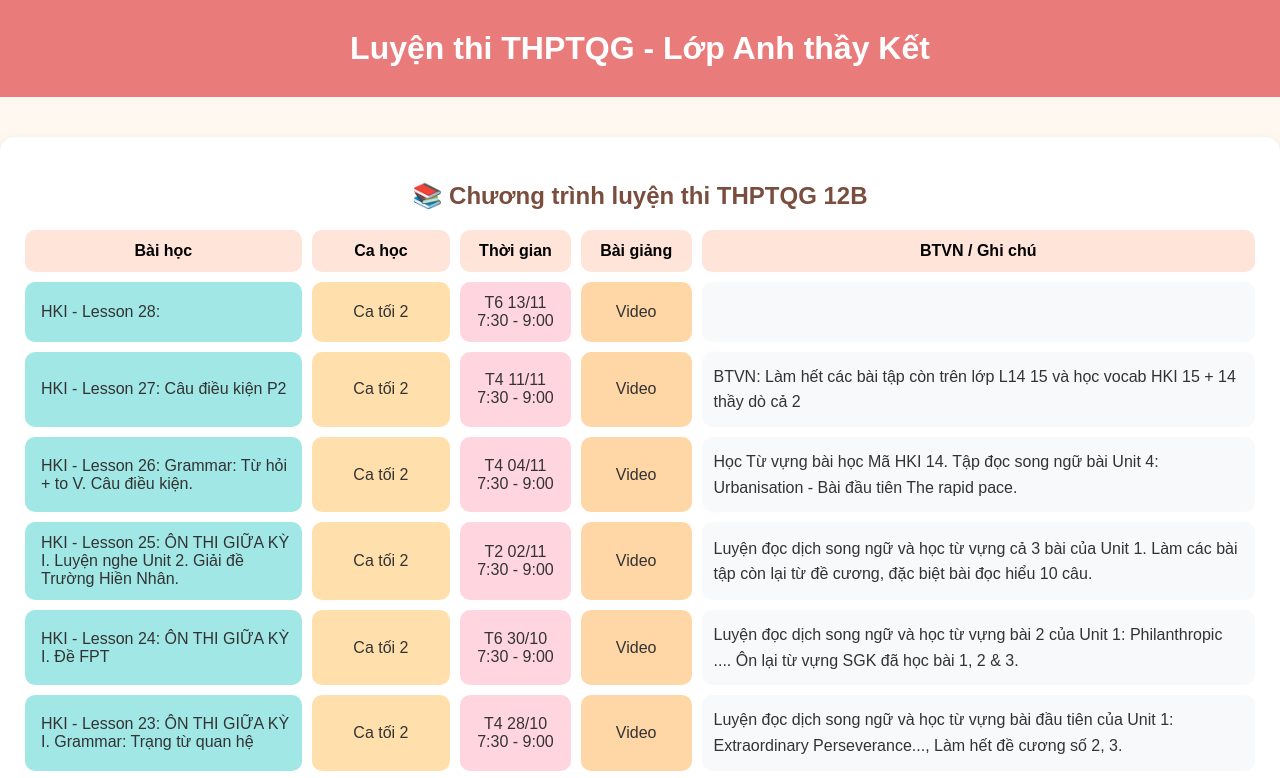
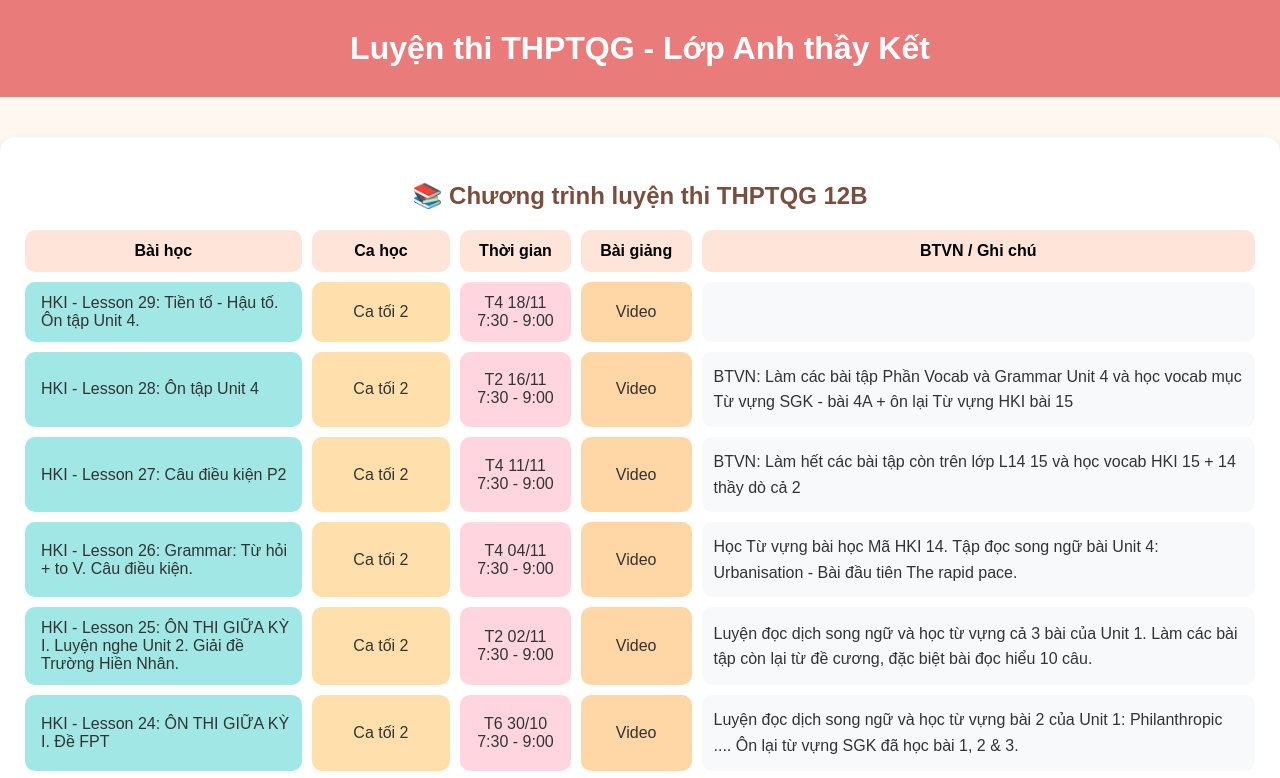
Before and after one commit to ketng91/thpt.khoahoc12B, a plain HTML site: page index.html in a window 1280 px wide. Shown: the top 778 px of the page. Drawn offline with Linux system fonts and the light colour scheme.

Commit message:
Add files via upload

```diff
--- a/index.html
+++ b/index.html
@@ -638,10 +638,19 @@ const lessons = [
     note:"BTVN: Làm hết các bài tập còn trên lớp L14 15 và học vocab HKI 15 + 14 thầy dò cả 2"
 },
 {
-    lesson:"HKI - Lesson 28: ",
+    lesson:"HKI - Lesson 28: Ôn tập Unit 4 ",
     lessonLink:"",
     session:"Ca tối 2",
-    time:"T6 13/11<br>7:30 - 9:00",
+    time:"T2 16/11<br>7:30 - 9:00",
+    video:"https://youtu.be/ToAskenyKxs",
+    homework:"",
+    note:"BTVN: Làm các bài tập Phần Vocab và Grammar Unit 4 và học vocab mục Từ vựng SGK - bài 4A + ôn lại Từ vựng HKI bài 15"
+},
+{
+    lesson:"HKI - Lesson 29: Tiền tố - Hậu tố. Ôn tập Unit 4. ",
+    lessonLink:"",
+    session:"Ca tối 2",
+    time:"T4 18/11<br>7:30 - 9:00",
     video:"",
     homework:"",
     note:""
```
